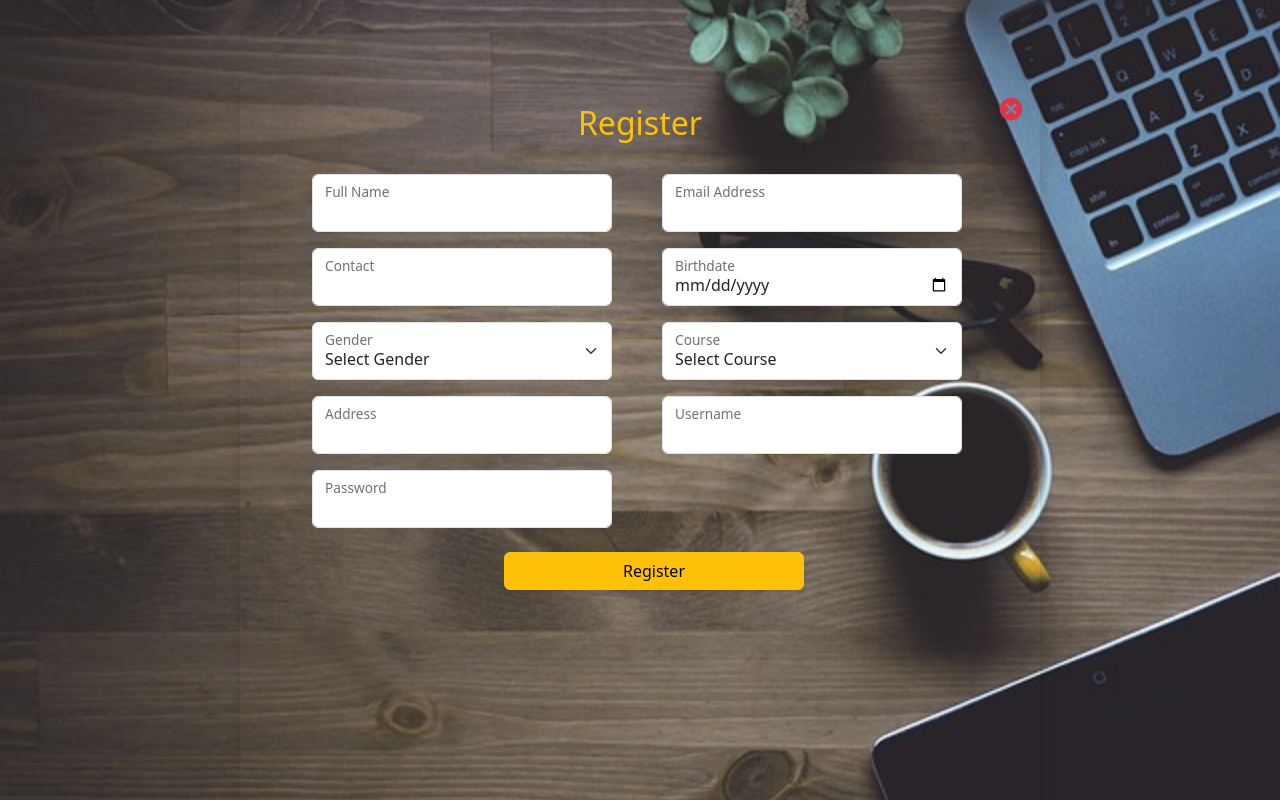
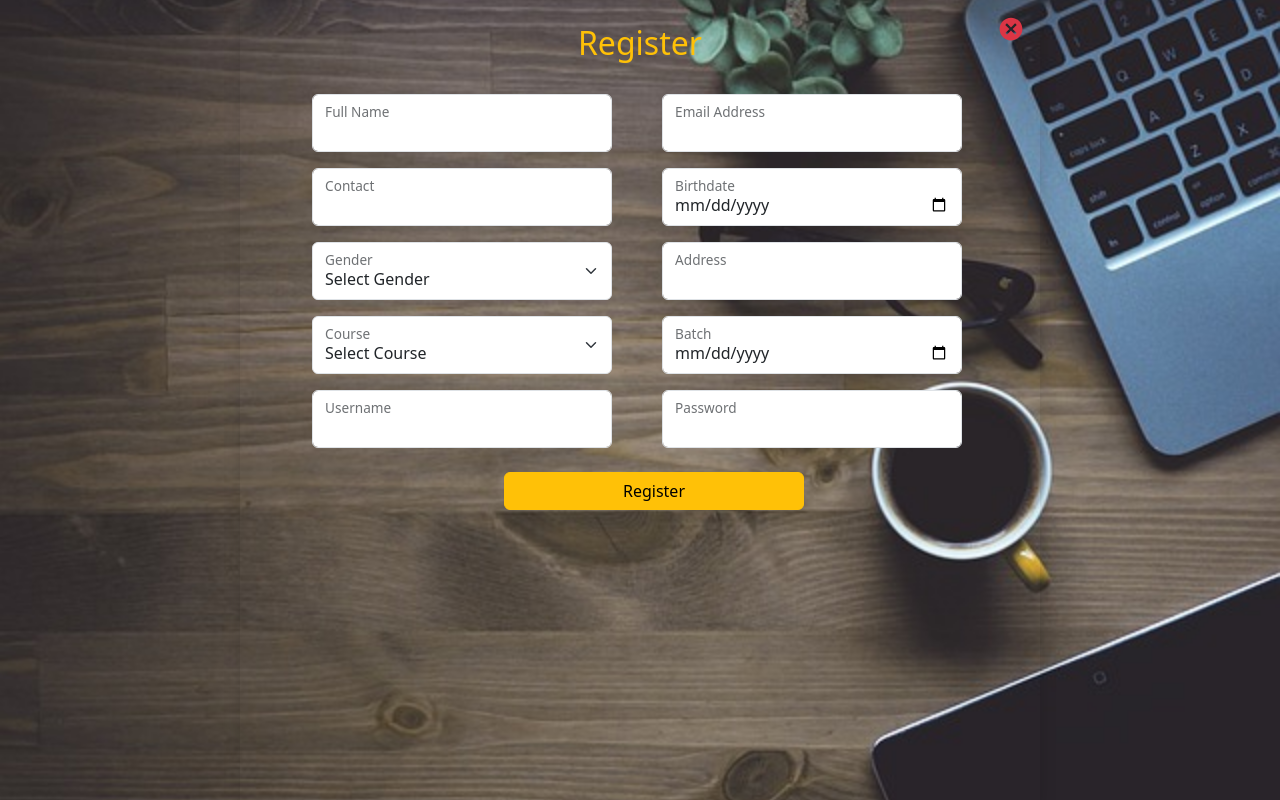
Before and after one commit to aishwaryaPangale/aishwaryaPangale-Online-Exam-Application-Frontend, a React (Vite) app: page /reg in a window 1280 px wide. Built offline with nearby package versions, Linux system fonts and the light colour scheme.

Commit message:
Add some Changes in Register

```diff
--- a/src/Component/ForgotPassword.jsx
+++ b/src/Component/ForgotPassword.jsx
@@ -36,6 +36,7 @@ const ForgotPassword = () => {
   return (
     <div className="container text-center w-50 mt-5 p-5 shadow-lg bg-secondary bg-opacity-50">
       <h2 className="text-center text-warning">Forgot Password</h2>
+      {/* Print Message */}
       {message && <p style={{ color: message.includes("❌") ? "red" : "green" }}>{message}</p>}
 
       <form onSubmit={handleSubmit}>
--- a/src/Component/Login.jsx
+++ b/src/Component/Login.jsx
@@ -78,7 +78,8 @@ const Login = () => {
 
     return (
         <div className="Register">
-            <div className="container shadow p-5 position-relative" style={{ width: "400px", height: "auto" }}>
+
+            <div className="container shadow p-3 position-relative" style={{ width: "400px", height: "auto" }}>
                 <IoMdCloseCircle
                     size={28}
                     className="position-absolute"
@@ -88,7 +89,7 @@ const Login = () => {
                 <h2 className="text-warning text-center">Login</h2>
 
                 {message && (
-                    <p style={{ color: message.includes("❌") ? "red" : "green" }}>
+                    <p style={{ color: message.includes("❌") ? "red" : "green" ,backgroundColor:"white",width:"200px"}}>
                         {message}
                     </p>
                 )}
@@ -169,7 +170,7 @@ const Login = () => {
 
                         {countdown > 0 && (
                             <div className="text-end mt-2" style={{ fontSize: "14px" }}>
-                                <h1 class="text-light">⏳ Resend in: {formatTime(countdown)}</h1>
+                                <h5 class="text-light">⏳{formatTime(countdown)}</h5>
                             </div>
                         )}
 
--- a/src/Component/Register.jsx
+++ b/src/Component/Register.jsx
@@ -16,7 +16,8 @@ const Register = () => {
     birthdate: "",
     gender: "",
     username: "",
-    password: ""
+    password: "",
+    batch:""
   });
 
   const [message, setMessage] = useState("");
@@ -62,7 +63,7 @@ const Register = () => {
           onClick={() => navigate(-1)}
         />
         <h2 className="text-center text-warning mb-3">Register</h2>
-        {message && <p style={{ color: message.includes("❌") ? "red" : "green" }}>{message}</p>}
+        {message && <p style={{ color: message.includes("❌") ? "red" : "green"  ,backgroundColor:"white",width:"200px"}}>{message}</p>}
 
         <form onSubmit={handleSubmit} class="reg">
           <div className="row g-3">
@@ -107,6 +108,12 @@ const Register = () => {
 
             <div className="col-md-6">
               <div className="form-floating">
+                <input type="text" className="form-control" name="address" value={formData.address} onChange={handleChange} required />
+                <label>Address</label>
+              </div>
+            </div>
+            <div className="col-md-6">
+              <div className="form-floating">
                 <select className="form-select" name="course" value={formData.course} onChange={handleChange} required>
                   <option value="">Select Course</option>
                   <option value="C">C</option>
@@ -117,13 +124,13 @@ const Register = () => {
               </div>
             </div>
 
+
             <div className="col-md-6">
               <div className="form-floating">
-                <input type="text" className="form-control" name="address" value={formData.address} onChange={handleChange} required />
-                <label>Address</label>
+                <input type="date" className="form-control" name="batch" value={formData.batch} onChange={handleChange} required />
+                <label>Batch</label>
               </div>
             </div>
-
             <div className="col-md-6">
               <div className="form-floating">
                 <input type="text" className="form-control" name="username" value={formData.username} onChange={handleChange} required />
--- a/src/index.css
+++ b/src/index.css
@@ -222,7 +222,7 @@ section .container img{
   background-size: cover;
   width: 100%;
   height: 100vh;
-  padding-top: 80px;
+  /* padding-top: 80px; */
   display: flex;
   justify-content: center;
 
```
